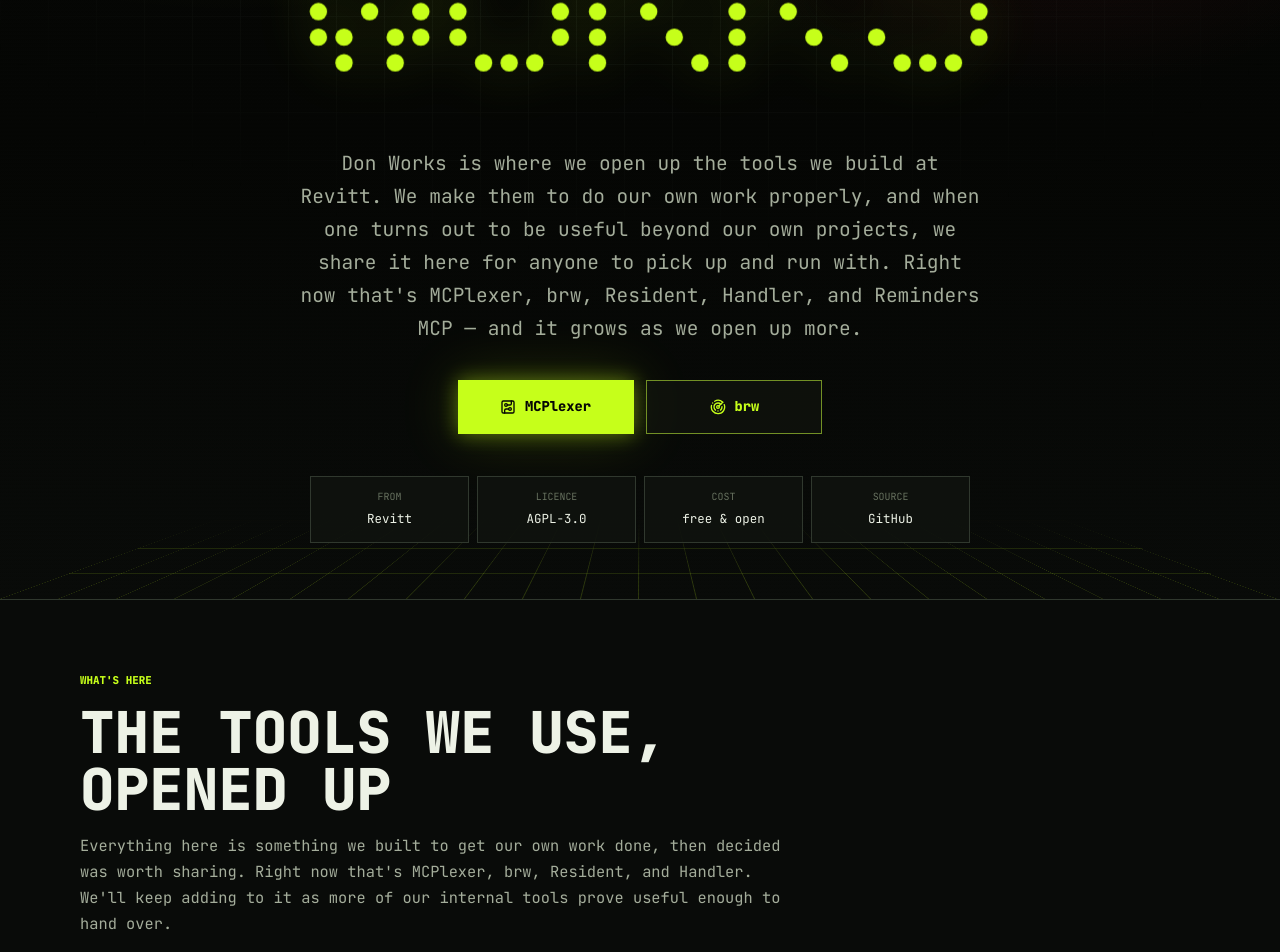
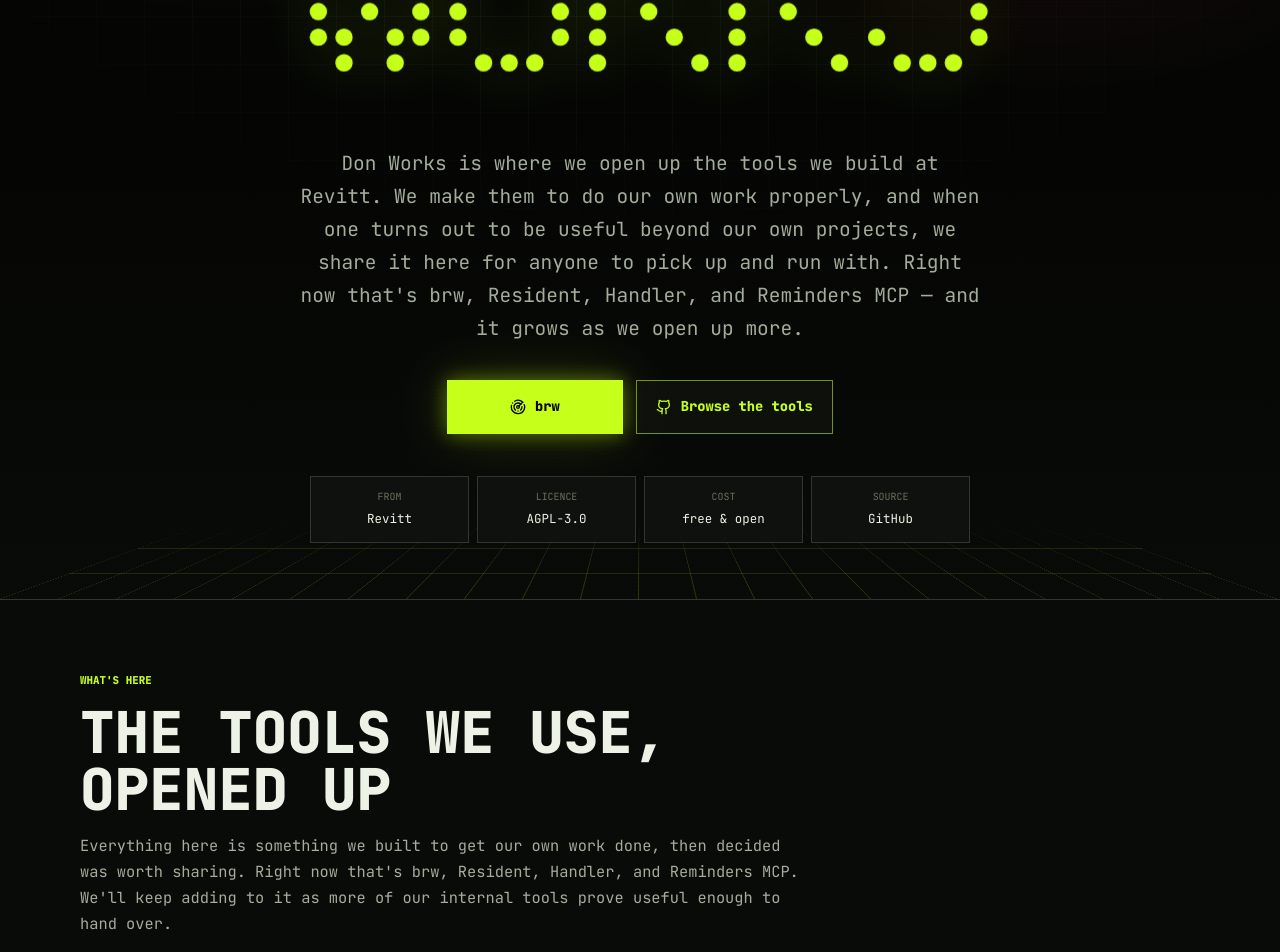
Before and after one commit to Don-Works/donworks.co.uk, a Next.js app: page / in a window 1280 px wide. Shown: the part 512-1464 px from the top of the page. Built offline with nearby package versions, Linux system fonts and the light colour scheme.

Commit message:
Remove MCPlexer from the suite
The mcplexer.com site has been retired. Removes the MCPlexer product
panel, hero button, footer link and meta/llms descriptions, drops the
product list to brw, Resident, Handler and Reminders MCP, and
regenerates the OG card without the MCPlexer wordmark.

```diff
--- a/app/layout.tsx
+++ b/app/layout.tsx
@@ -25,14 +25,14 @@
     template: "%s | Don Works",
   },
   description:
-    "Don Works is where Revitt opens up the tools it builds — MCPlexer, brw, Resident, and Handler, growing as more prove useful. Free and open under AGPL-3.0.",
+    "Don Works is where Revitt opens up the tools it builds — brw, Resident, Handler, and Reminders MCP, growing as more prove useful. Free and open under AGPL-3.0.",
   alternates: {
     canonical: siteUrl,
   },
   openGraph: {
     title: "Don Works | Open Source by Revitt",
     description:
-      "Open-source tools from Revitt: MCPlexer, brw, Resident, and Handler.",
+      "Open-source tools from Revitt: brw, Resident, Handler, and Reminders MCP.",
     url: siteUrl,
     siteName: "Don Works",
     type: "website",
@@ -50,7 +50,7 @@
     card: "summary_large_image",
     title: "Don Works | Open Source by Revitt",
     description:
-      "Open-source tools from Revitt: MCPlexer, brw, Resident, and Handler.",
+      "Open-source tools from Revitt: brw, Resident, Handler, and Reminders MCP.",
     images: ["/og.png"],
   },
   robots: {
--- a/app/llms.txt/route.ts
+++ b/app/llms.txt/route.ts
@@ -8,13 +8,12 @@
       "- Site: https://donworks.co.uk",
       "- Parent: https://revitt.co",
       "- Source: https://github.com/Don-Works",
-      "- MCPlexer: https://mcplexer.com (site) / https://github.com/Don-Works/mcplexer",
       "- Brw: https://brw.donworks.co.uk (site) / https://github.com/Don-Works/brw",
       "- Resident: https://github.com/Don-Works/resident",
       "- Handler: https://github.com/Don-Works/handler",
       "- Reminders MCP: https://github.com/Don-Works/reminders-mcp",
       "",
-      "What you'll find here: tools we built at Revitt and decided to open up. MCPlexer (an MCP gateway that routes and secures AI tool calls), Brw (a real browser for AI agents), Resident (a macOS menu bar gauge for the memory your local models live in), Handler (a macOS menu bar watchdog for the resource ceilings that panic your Mac), and Reminders MCP (the macOS Reminders store as MCP tools an agent can drive). It grows as more of our internal tools prove useful.",
+      "What you'll find here: tools we built at Revitt and decided to open up. Brw (a real browser for AI agents), Resident (a macOS menu bar gauge for the memory your local models live in), Handler (a macOS menu bar watchdog for the resource ceilings that panic your Mac), and Reminders MCP (the macOS Reminders store as MCP tools an agent can drive). It grows as more of our internal tools prove useful.",
       "",
       "Everything is released under AGPL-3.0 — free to use, change, and build on, with improvements shared back. If that doesn't fit your business, ask Revitt about a commercial licence.",
     ].join("\n"),
--- a/app/manifest.ts
+++ b/app/manifest.ts
@@ -5,7 +5,7 @@
     name: "Don Works",
     short_name: "Don Works",
     description:
-      "Open-source tools from Revitt — MCPlexer, brw, and more to come. Free and open under AGPL-3.0.",
+      "Open-source tools from Revitt — brw, Resident, Handler, and more to come. Free and open under AGPL-3.0.",
     start_url: "/",
     display: "standalone",
     background_color: "#050604",
--- a/app/page.tsx
+++ b/app/page.tsx
@@ -2,7 +2,6 @@
 import { DonWorksMark } from "./components/DonWorksMark";
 import {
   ArrowRight,
-  CircuitBoard,
   Gauge,
   Github,
   Globe,
@@ -29,8 +28,6 @@
 };
 
 const githubUrl = "https://github.com/Don-Works";
-const mcplexerUrl =
-  "https://mcplexer.com/?utm_source=donworks.co.uk&utm_medium=referral&utm_campaign=don_works_open_source";
 const brwUrl =
   "https://brw.donworks.co.uk/?utm_source=donworks.co.uk&utm_medium=referral&utm_campaign=don_works_open_source";
 const residentUrl =
@@ -44,15 +41,6 @@
   "https://revitt.co/?utm_source=donworks.co.uk&utm_medium=referral&utm_campaign=don_works_open_source";
 
 const products: ProductItem[] = [
-  {
-    label: "mcplexer",
-    title: "MCPlexer",
-    meta: "agent gateway for MCP tools",
-    body: "The gateway every Revitt agent runs through. It decides which tools an agent can reach based on the folder you're working in, keeps your secrets out of the model, asks before anything risky, and keeps a record of every call. A bit like direnv, but for AI tools.",
-    icon: CircuitBoard,
-    href: mcplexerUrl,
-    action: "View MCPlexer",
-  },
   {
     label: "brw",
     title: "brw",
@@ -132,7 +120,6 @@
   {
     title: "Tools",
     links: [
-      ["MCPlexer", mcplexerUrl],
       ["brw", brwUrl],
       ["Resident", residentUrl],
       ["Handler", handlerUrl],
@@ -193,23 +180,22 @@
               Don Works is where we open up the tools we build at Revitt. We
               make them to do our own work properly, and when one turns out to
               be useful beyond our own projects, we share it here for anyone to
-              pick up and run with. Right now that&apos;s MCPlexer, brw,
-              Resident, Handler, and Reminders MCP — and it grows as we open up
-              more.
+              pick up and run with. Right now that&apos;s brw, Resident, Handler,
+              and Reminders MCP — and it grows as we open up more.
             </p>
             <div className="hero-actions">
+              <Link href={brwUrl} target="_blank" rel="noopener noreferrer" className="button button-primary">
+                <Radar aria-hidden="true" />
+                brw
+              </Link>
               <Link
-                href={mcplexerUrl}
+                href={githubUrl}
                 target="_blank"
                 rel="noopener noreferrer"
-                className="button button-primary"
+                className="button button-secondary"
               >
-                <CircuitBoard aria-hidden="true" />
-                MCPlexer
-              </Link>
-              <Link href={brwUrl} target="_blank" rel="noopener noreferrer" className="button button-secondary">
-                <Radar aria-hidden="true" />
-                brw
+                <Github aria-hidden="true" />
+                Browse the tools
               </Link>
             </div>
             <dl className="facts-grid">
@@ -230,8 +216,8 @@
               <h2>The tools we use, opened up</h2>
               <p>
                 Everything here is something we built to get our own work done,
-                then decided was worth sharing. Right now that&apos;s MCPlexer,
-                brw, Resident, and Handler. We&apos;ll keep adding to it as more
+                then decided was worth sharing. Right now that&apos;s brw,
+                Resident, Handler, and Reminders MCP. We&apos;ll keep adding to it as more
                 of our internal tools prove useful enough to hand over.
               </p>
             </div>
```
Also changed, not shown: public/og.png, 1 other file (tests, documents, lock files or other folders).
